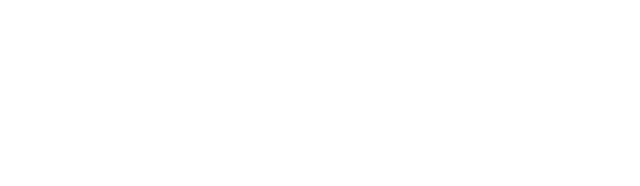
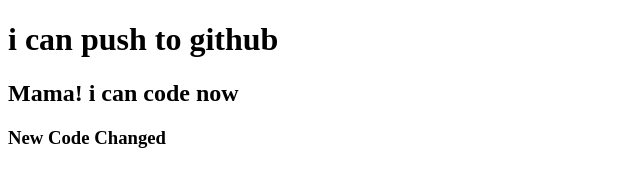
Before and after one commit to mehediapee/my-second-repo, a plain HTML site: page index.html in a window 1280 px wide. Shown: the whole page, without its empty margins (0-640 px from the left). Drawn offline with Linux system fonts and the light colour scheme.

Commit message:
added header

```diff
--- a/index.html
+++ b/index.html
@@ -7,6 +7,8 @@
     <title>My Second Github Repo</title>
 </head>
 <body>
-
+    <h1>i can push to github</h1>
+    <h2>Mama! i can code now</h2>
+    <h3>New Code Changed</h3>
 </body>
 </html>
```
